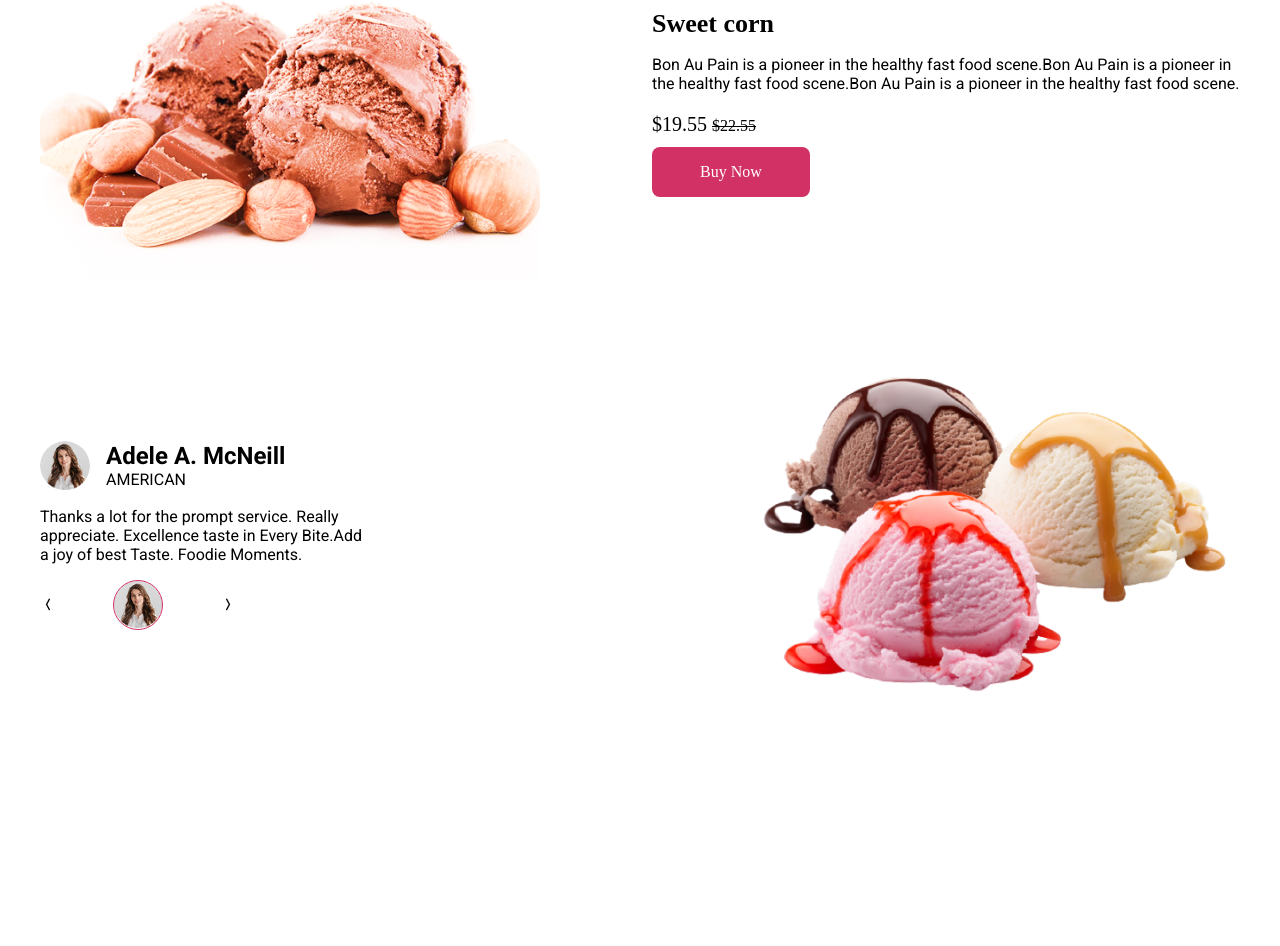
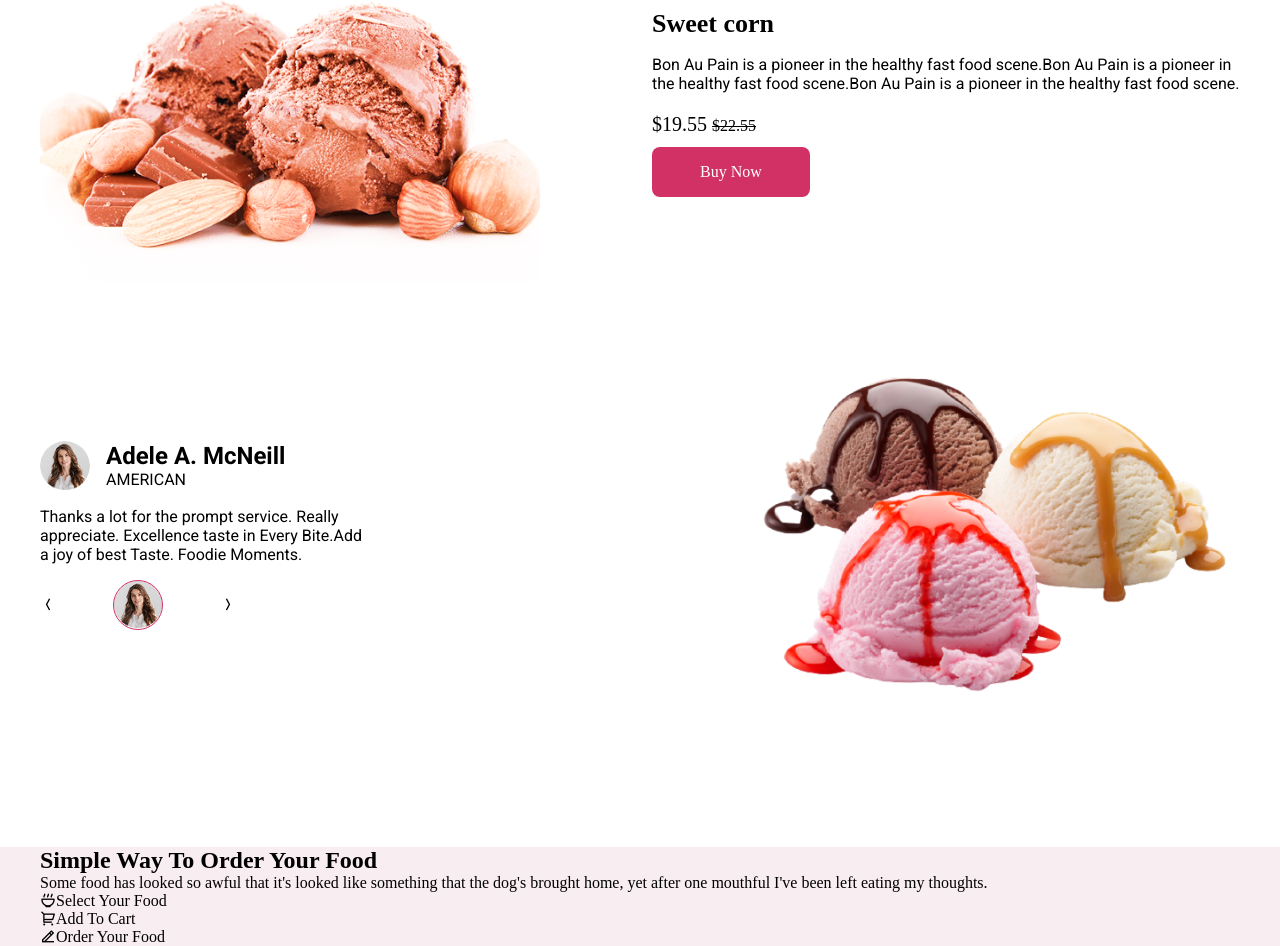
Before and after one commit to Qurbonoff11/Polar-Ice-cream-Clone, a website: page pug/index.pug in a window 1280 px wide. Shown: the part 2959-3905 px from the top of the page. Before the commit the page ends 3806 px from the top, so only its background shows below. Drawn offline with nearby package versions, Linux system fonts and the light colour scheme; files that its build step writes are made by us from their sources; files whose address does not match are found by name; a web font is replaced by a local one.

Commit message:
make the secttion 5

```diff
--- a/pug/index.pug
+++ b/pug/index.pug
@@ -29,6 +29,7 @@ html(lang="en")
     include ./layout/main/sec-2.pug
     include ./layout/main/sec-3.pug
     include ./layout/main/sec-4.pug
+    include ./layout/main/sec-5.pug
 
     //- JAVA SCRIPT LINK
     script(src="./js/script.js")
--- /dev/null
+++ b/pug/layout/main/sec-5.pug
@@ -0,0 +1,20 @@
+section.simple-way
+  .container
+    .left-side
+      .img
+    .right-side
+      h2 Simple Way To Order Your Food
+      p Some food has looked so awful that it's looked like something that the dog's brought home, yet after one mouthful I've been left eating my thoughts.
+      ul
+        li
+          i(class="ri-bowl-line")
+          | Select Your Food
+        li
+          i(class="ri-shopping-cart-2-line")
+          | Add To Cart
+        li
+          i(class="ri-edit-2-line")
+          | Order Your Food
+      .market-links
+        a(href="https://play.google.com/")
+        a(href="https://www.apple.com/app-store")
--- /dev/null
+++ b/scss/layouts/main/_sec-5.scss
@@ -0,0 +1,7 @@
+@use "../../mixins" as *;
+@use "../../variables" as *;
+
+.simple-way{
+  width: 100%;
+  background-color: $bg-openpink;
+}
--- a/scss/style.scss
+++ b/scss/style.scss
@@ -6,3 +6,4 @@
 @use "./layouts/main/sec-2";
 @use "./layouts/main/sec-3";
 @use "./layouts/main/sec-4";
+@use "./layouts/main/sec-5";
```
Also changed, not shown: index.html, style/style.css, 1 other file.
